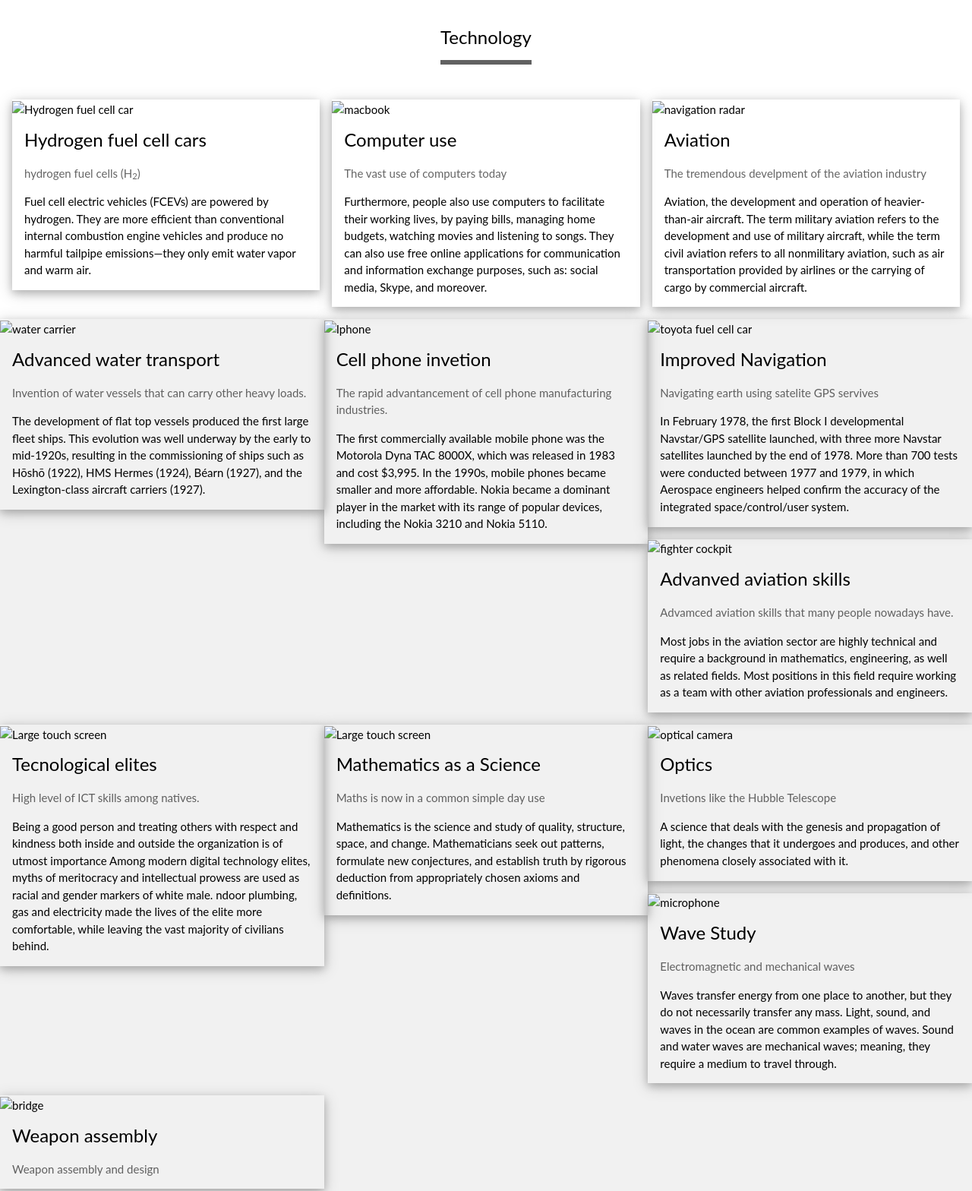
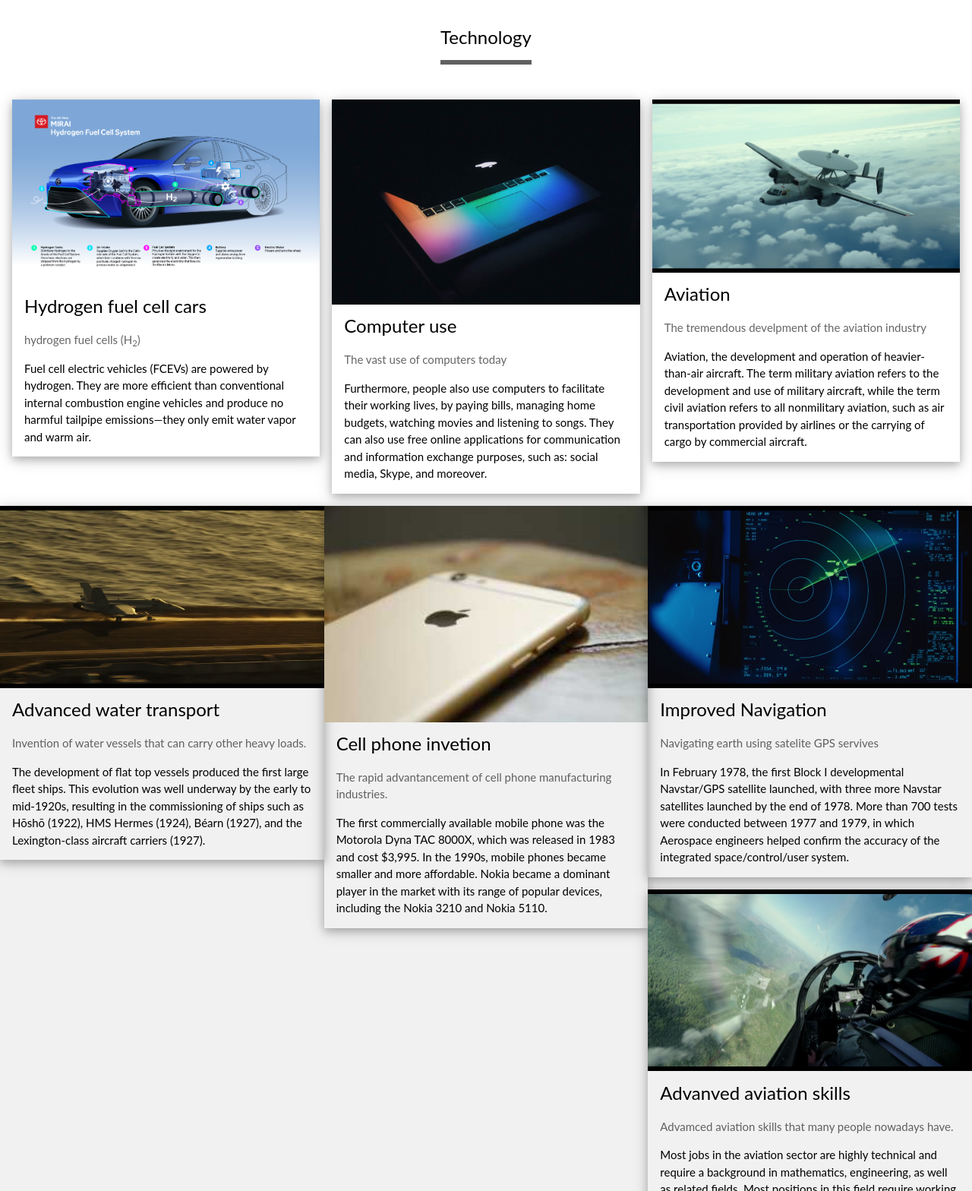
Before and after one commit to lunatechprojects/sci-fares, a plain HTML site: page lynaktech_tech.html in a window 1280 px wide. Shown: the part 740-2308 px from the top of the page at 76% size. Drawn offline with Linux system fonts and the light colour scheme.

Commit message:
Update lynaktech_tech.html

```diff
--- a/lynaktech_tech.html
+++ b/lynaktech_tech.html
@@ -82,7 +82,7 @@ html,body,h1,h2,h3,h4 {font-family:"Lato", sans-serif}
 
     <div class="jethro-third jethro-margin-bottom">
       <div class="jethro-card-4">
-        <img src="./image/TOM_ToyotaMiraiCar_v8-02-1.png" alt="Hydrogen fuel cell car" style="width:100%">
+        <img src="./TOM_ToyotaMiraiCar_v8-02-1.png" alt="Hydrogen fuel cell car" style="width:100%">
         <div class="jethro-container">
           <h3>Hydrogen fuel cell cars</h3>
           <p class="jethro-opacity">hydrogen fuel cells (H<sub>2</sub>)</p>
@@ -93,7 +93,7 @@ html,body,h1,h2,h3,h4 {font-family:"Lato", sans-serif}
 
     <div class="jethro-third jethro-margin-bottom">
       <div class="jethro-card-4">
-        <img src="./image/mac.jpg" alt="macbook" style="width:100%">
+        <img src="./mac.jpg" alt="macbook" style="width:100%">
         <div class="jethro-container">
           <h3>Computer use</h3>
           <p class="jethro-opacity">The vast use of computers today</p>
@@ -104,7 +104,7 @@ html,body,h1,h2,h3,h4 {font-family:"Lato", sans-serif}
 
     <div class="jethro-third jethro-margin-bottom">
       <div class="jethro-card-4">
-        <img src="./image/Screenshot_20230831-112810.png" alt="navigation radar" style="width:100%">
+        <img src="./Screenshot_20230831-112810.png" alt="navigation radar" style="width:100%">
         <div class="jethro-container">
           <h3>Aviation</h3>
           <p class="jethro-opacity">The tremendous develpment of the aviation industry</p>
@@ -115,7 +115,7 @@ html,body,h1,h2,h3,h4 {font-family:"Lato", sans-serif}
   </div>
 <div class="jethro-third jethro-margin-bottom">
   <div class="jethro-card-4">
-    <img src="./image/Screenshot_20230830-205116.png" alt="water carrier" style="width:100%">
+    <img src="./Screenshot_20230830-205116.png" alt="water carrier" style="width:100%">
     <div class="jethro-container">
       <h3>Advanced water transport</h3>
       <p class="jethro-opacity">Invention of water vessels that can carry other heavy loads.</p>
@@ -126,7 +126,7 @@ html,body,h1,h2,h3,h4 {font-family:"Lato", sans-serif}
 </div>
 <div class="jethro-third jethro-margin-bottom">
   <div class="jethro-card-4">
-    <img src="./image/tech_phone.jpg" alt="Iphone" style="width:100%">
+    <img src="./tech_phone.jpg" alt="Iphone" style="width:100%">
     <div class="jethro-container">
       <h3>Cell phone invetion</h3>
       <p class="jethro-opacity">The rapid advantancement of cell phone manufacturing industries.</p>
@@ -139,7 +139,7 @@ html,body,h1,h2,h3,h4 {font-family:"Lato", sans-serif}
 
 <div class="jethro-third jethro-margin-bottom">
   <div class="jethro-card-4">
-    <img src="./image/Screenshot_20230831-112418.png" alt="toyota fuel cell car" style="width:100%">
+    <img src="./Screenshot_20230831-112418.png" alt="toyota fuel cell car" style="width:100%">
     <div class="jethro-container">
       <h3>Improved Navigation</h3>
       <p class="jethro-opacity">Navigating earth using satelite GPS servives</p>
@@ -150,7 +150,7 @@ html,body,h1,h2,h3,h4 {font-family:"Lato", sans-serif}
 </div>
 <div class="jethro-third jethro-margin-bottom">
   <div class="jethro-card-4">
-    <img src="./image/Screenshot_20230831-115157.png" alt="fighter cockpit" style="width:100%">
+    <img src="./Screenshot_20230831-115157.png" alt="fighter cockpit" style="width:100%">
     <div class="jethro-container">
       <h3>Advanved aviation skills</h3>
       <p class="jethro-opacity">Advamced aviation skills that many people nowadays have.</p>
@@ -161,7 +161,7 @@ html,body,h1,h2,h3,h4 {font-family:"Lato", sans-serif}
 </div>
 <div class="jethro-third jethro-margin-bottom">
   <div class="jethro-card-4">
-    <img src="./image/77.jpg" alt="Large touch screen" style="width:100%">
+    <img src="./77.jpg" alt="Large touch screen" style="width:100%">
     <div class="jethro-container">
       <h3>Tecnological elites</h3>
       <p class="jethro-opacity">High level of ICT skills among natives.</p>
@@ -175,7 +175,7 @@ html,body,h1,h2,h3,h4 {font-family:"Lato", sans-serif}
 </div>
 <div class="jethro-third jethro-margin-bottom">
   <div class="jethro-card-4">
-    <img src="./image/workshop.jpg" alt="Large touch screen" style="width:100%">
+    <img src="./workshop.jpg" alt="Large touch screen" style="width:100%">
     <div class="jethro-container">
       <h3>Mathematics as a Science</h3>
       <p class="jethro-opacity">Maths is now in a common simple day use</p>
@@ -187,7 +187,7 @@ html,body,h1,h2,h3,h4 {font-family:"Lato", sans-serif}
 
 <div class="jethro-third jethro-margin-bottom">
   <div class="jethro-card-4">
-    <img src="./image/tech_camera.jpg" alt="optical camera" style="width:100%">
+    <img src="./tech_camera.jpg" alt="optical camera" style="width:100%">
     <div class="jethro-container">
       <h3>Optics</h3>
       <p class="jethro-opacity">Invetions like the Hubble Telescope</p>
@@ -199,7 +199,7 @@ html,body,h1,h2,h3,h4 {font-family:"Lato", sans-serif}
 
 <div class="jethro-third jethro-margin-bottom">
   <div class="jethro-card-4">
-    <img src="./image/tech_mic.jpg" alt="microphone" style="width:100%">
+    <img src="./tech_mic.jpg" alt="microphone" style="width:100%">
     <div class="jethro-container">
       <h3>Wave Study</h3>
       <p class="jethro-opacity">Electromagnetic and mechanical waves</p>
@@ -211,7 +211,7 @@ html,body,h1,h2,h3,h4 {font-family:"Lato", sans-serif}
 
 <div class="jethro-third jethro-margin-bottom">
   <div class="jethro-card-4">
-    <img src="./image/Screenshot_20230831-111905.png" alt="bridge" style="width:100%">
+    <img src="./Screenshot_20230831-111905.png" alt="bridge" style="width:100%">
     <div class="jethro-container">
       <h3>Weapon assembly</h3>
       <p class="jethro-opacity">Weapon assembly and design</p>
```
